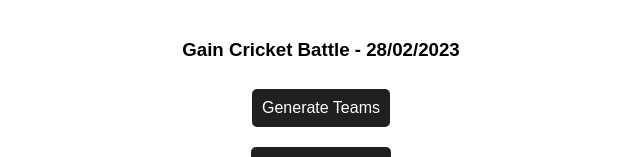
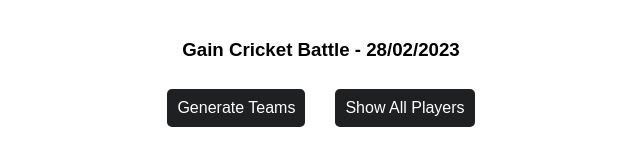
Before and after one commit to rafiqulshopon/gain-battle, a React (Vite) app: page / in a window 1280 px wide. Shown: the top 157 px of the page, without its empty margins (319-959 px from the left). Built offline with nearby package versions, Linux system fonts and the light colour scheme; the HTML template or start-up script is replaced by a standard one.

Commit message:
update button design

```diff
--- a/src/App.css
+++ b/src/App.css
@@ -16,6 +16,12 @@ input[type='text'] {
   border-radius: 5px;
   margin-right: 10px;
   font-size: 16px;
+}
+
+.button-container {
+  display: flex;
+  justify-content: space-between;
+  gap: 10px;
 }
 
 .add-player-btn {
--- a/src/App.jsx
+++ b/src/App.jsx
@@ -67,6 +67,7 @@ export default function App() {
   return (
     <div className='App'>
       <h3>{`Gain Cricket Battle - ${moment().format('DD/MM/YYYY')}`}</h3>
+      <div className='button-container'>
         <button className='button' onClick={generateTeams}>
           Generate Teams
         </button>
@@ -74,6 +75,7 @@ export default function App() {
         <button className='button' onClick={toggleDisplayPlayers}>
           {showAllPlayersButtonText}
         </button>
+      </div>
 
       {displayPlayers && (
         <div className='player-list'>
```
Lines whose indentation alone changed are shown as unchanged.
